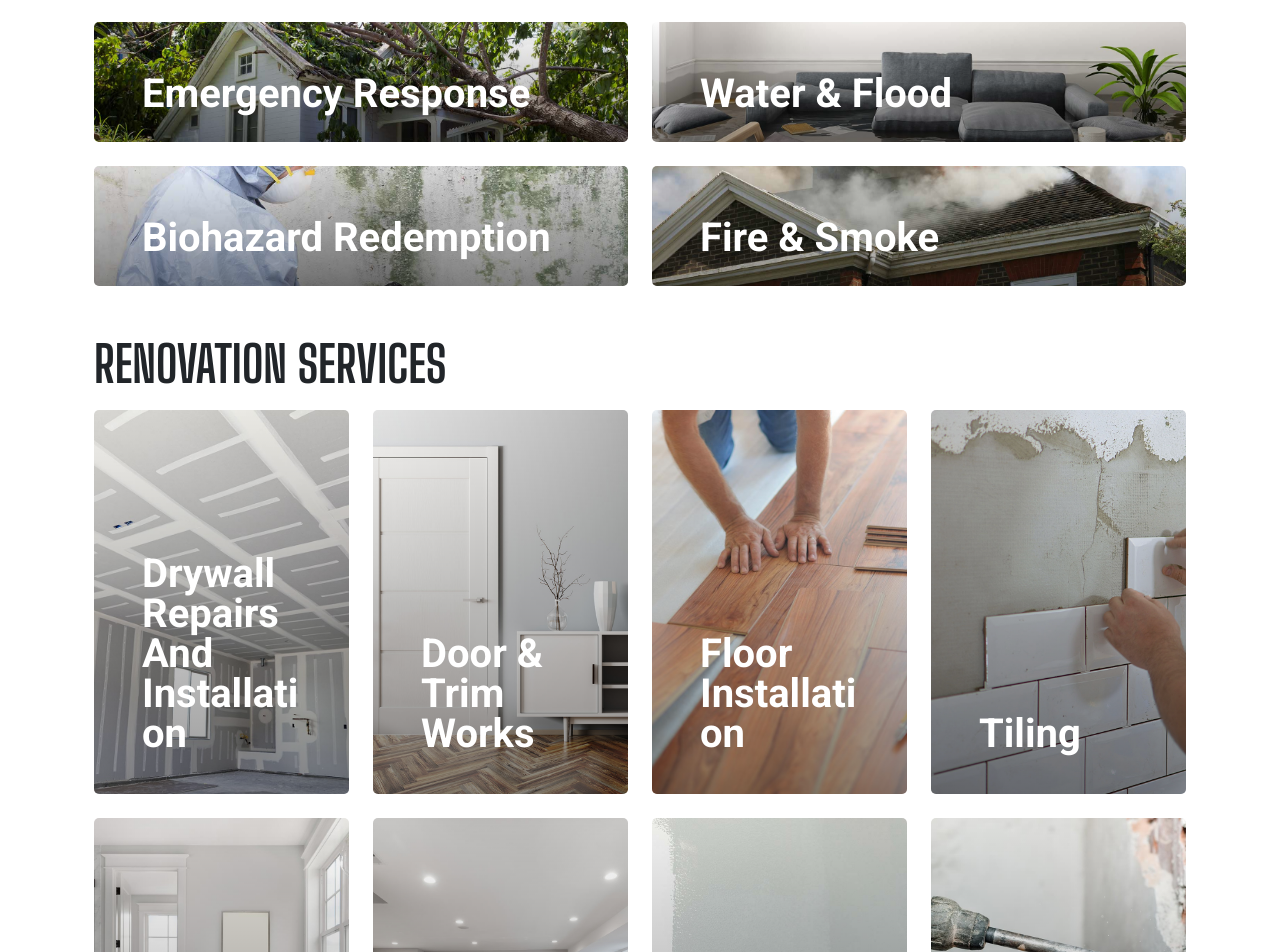
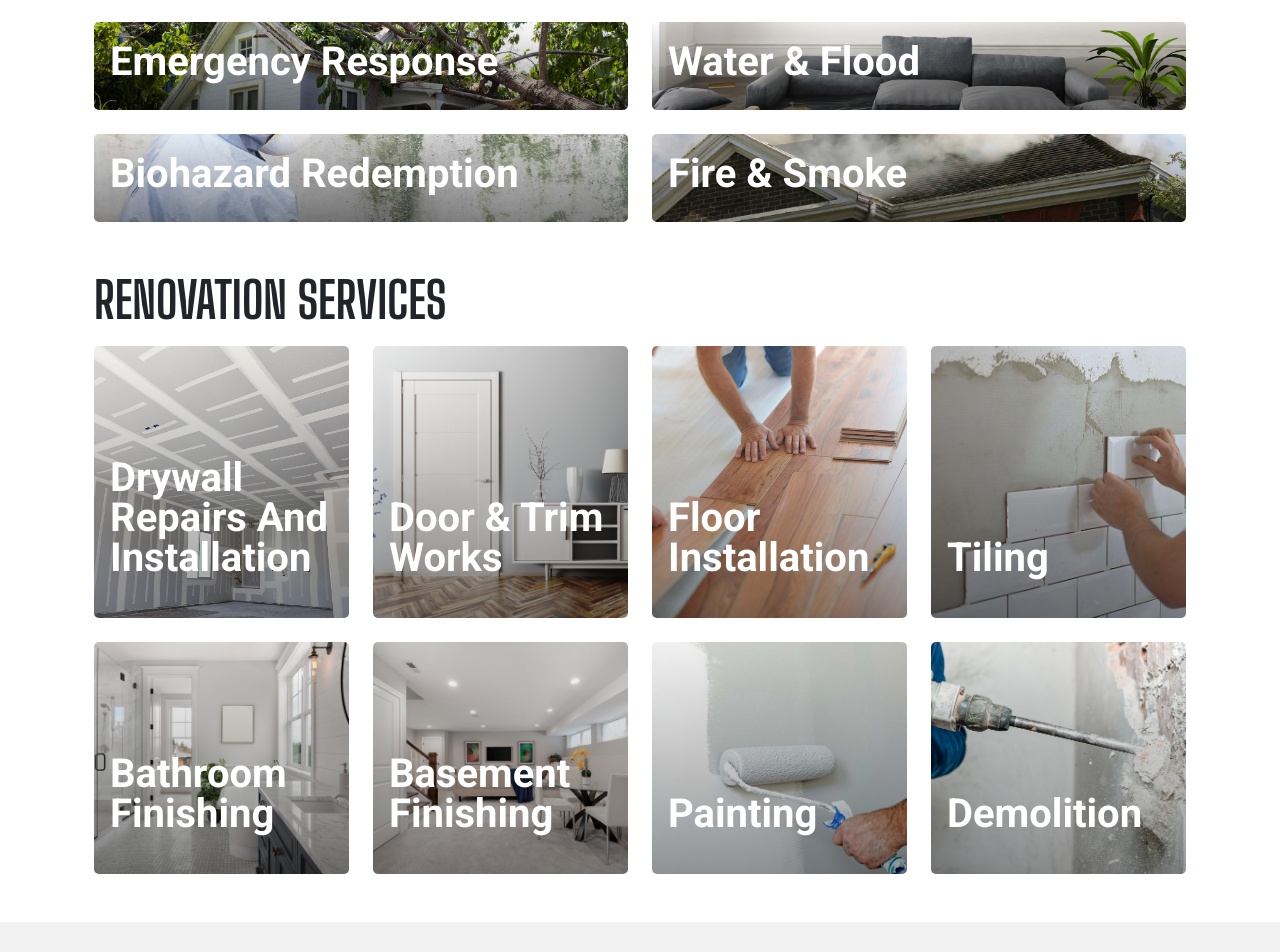
Before and after one commit to aplrestoration/apl-react, a React (Create React App) app: page / in a window 1280 px wide. Shown: the part 1060-2012 px from the top of the page. Built offline with nearby package versions, Linux system fonts and the light colour scheme.

Commit message:
changed gallery title paddings

```diff
--- a/src/components/LargeGallery.js
+++ b/src/components/LargeGallery.js
@@ -20,7 +20,7 @@
               rounded-5
               gallery-bg
             " style={{ backgroundImage: `url(${bg1})` }}>
-              <div className="d-flex align-items-end flex-row h-100 p-5 pb-3 text-shadow-1">
+              <div className="d-flex align-items-end flex-row h-100 p-3 text-shadow-1">
                 <h1 className="fw-bold card-title">
                   Emergency Response
                 </h1>
@@ -36,7 +36,7 @@
               rounded-5
               gallery-bg
             " style={{ backgroundImage: `url(${bg2})` }}>
-              <div className="d-flex align-items-end flex-row h-100 p-5 pb-3 text-shadow-1">
+              <div className="d-flex align-items-end flex-row h-100 p-3 text-shadow-1">
                 <h1 className="fw-bold card-title">
                   Water & Flood
                 </h1>
@@ -52,7 +52,7 @@
               rounded-5
               gallery-bg
             " style={{ backgroundImage: `url(${bg3})` }}>
-              <div className="d-flex align-items-end flex-row h-100 p-5 pb-3 text-shadow-1">
+              <div className="d-flex align-items-end flex-row h-100 p-3 text-shadow-1">
                 <h1 className="fw-bold card-title">
                   Biohazard Redemption
                 </h1>
@@ -68,7 +68,7 @@
               rounded-5
               gallery-bg
             " style={{ backgroundImage: `url(${bg4})` }}>
-              <div className="d-flex align-items-end flex-row h-100 p-5 pb-3 text-shadow-1">
+              <div className="d-flex align-items-end flex-row h-100 p-3 text-shadow-1">
                 <h1 className="fw-bold card-title">
                   Fire & Smoke
                 </h1>
--- a/src/components/SmallGallery.js
+++ b/src/components/SmallGallery.js
@@ -26,7 +26,7 @@
             "
             style={{ backgroundImage: `url(${bg1})` }}
           >
-            <div className="d-flex flex-column-reverse h-100 p-5 pb-3 text-shadow-1">
+            <div className="d-flex flex-column-reverse h-100 p-3 text-shadow-1">
               <h1 className="pt-5 mt-5 mb-4 display-6 lh-1 fw-bold card-title">
                 Drywall Repairs And Installation
               </h1>
@@ -45,7 +45,7 @@
             "
             style={{ backgroundImage: `url(${bg2})` }}
           >
-            <div className="d-flex flex-column-reverse h-100 p-5 pb-3 text-shadow-1">
+            <div className="d-flex flex-column-reverse h-100 p-3 text-shadow-1">
               <h1 className="pt-5 mt-5 mb-4 display-6 lh-1 fw-bold card-title">
                 Door & Trim Works
               </h1>
@@ -64,7 +64,7 @@
             "
             style={{ backgroundImage: `url(${bg3})` }}
           >
-            <div className="d-flex flex-column-reverse h-100 p-5 pb-3 text-shadow-1">
+            <div className="d-flex flex-column-reverse h-100 p-3 text-shadow-1">
               <h1 className="pt-5 mt-5 mb-4 display-6 lh-1 fw-bold card-title">
                 Floor Installation
               </h1>
@@ -83,7 +83,7 @@
             "
             style={{ backgroundImage: `url(${bg4})` }}
           >
-            <div className="d-flex flex-column-reverse h-100 p-5 pb-3 text-shadow-1">
+            <div className="d-flex flex-column-reverse h-100 p-3 text-shadow-1">
               <h1 className="pt-5 mt-5 mb-4 display-6 lh-1 fw-bold card-title">
                 Tiling
               </h1>
@@ -102,7 +102,7 @@
             "
             style={{ backgroundImage: `url(${bg5})` }}
           >
-            <div className="d-flex flex-column-reverse h-100 p-5 pb-3 text-shadow-1">
+            <div className="d-flex flex-column-reverse h-100 p-3 text-shadow-1">
               <h1 className="pt-5 mt-5 mb-4 display-6 lh-1 fw-bold card-title">
                 Bathroom Finishing
               </h1>
@@ -121,7 +121,7 @@
             "
             style={{ backgroundImage: `url(${bg6})` }}
           >
-            <div className="d-flex flex-column-reverse h-100 p-5 pb-3 text-shadow-1">
+            <div className="d-flex flex-column-reverse h-100 p-3 text-shadow-1">
               <h1 className="pt-5 mt-5 mb-4 display-6 lh-1 fw-bold card-title">
                 Basement Finishing
               </h1>
@@ -140,7 +140,7 @@
             "
             style={{ backgroundImage: `url(${bg7})` }}
           >
-            <div className="d-flex flex-column-reverse h-100 p-5 pb-3 text-shadow-1">
+            <div className="d-flex flex-column-reverse h-100 p-3 text-shadow-1">
               <h1 className="pt-5 mt-5 mb-4 display-6 lh-1 fw-bold card-title">
                 Painting
               </h1>
@@ -159,7 +159,7 @@
             "
             style={{ backgroundImage: `url(${bg8})` }}
           >
-            <div className="d-flex flex-column-reverse h-100 p-5 pb-3 text-shadow-1">
+            <div className="d-flex flex-column-reverse h-100 p-3 text-shadow-1">
               <h1 className="pt-5 mt-5 mb-4 display-6 lh-1 fw-bold card-title">
                 Demolition
               </h1>
```
